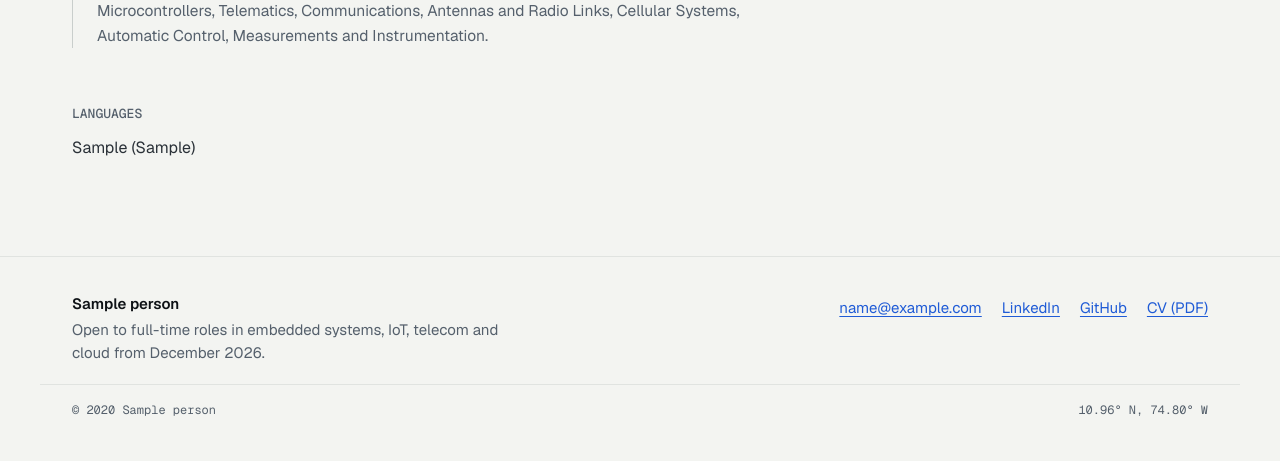
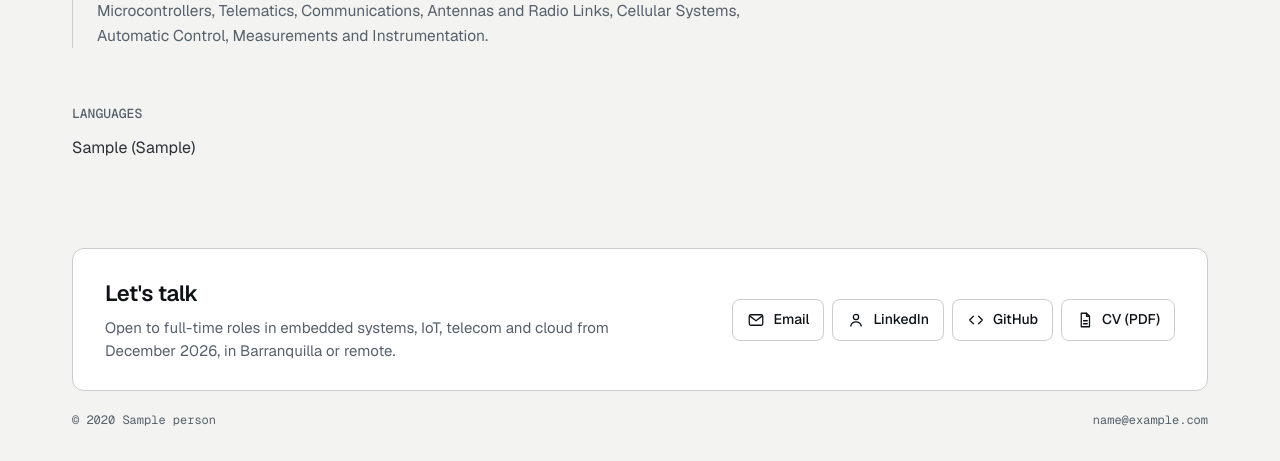
Before and after one commit to andresjsaco-sudo/my-life, a Node project: template views/career.hbs in a window 1280 px wide. Shown: the part 636-1097 px from the top of the page. Before the commit the page ends 1052 px from the top, so only its background shows below. Run offline with Node 20 templates, Linux system fonts and the light colour scheme; the template is opened without the code that fills it: most values are stand-ins (such as "Sample title", 1, 10 or a date in 2020); some libraries are stand-ins or nearby versions.

Commit message:
Fix stale styles with versioned CSS and JS, bring back card blocks, add icon footer
- Asset URLs carry the deploy commit (?v=...) so browsers never mix new HTML with old CSS
- Home: selected work as compact cards with specs, skills in a single bordered panel
- Footer: contact card with Email, LinkedIn, GitHub and CV icon buttons

Co-Authored-By: Claude Opus 5.5 <noreply@anthropic.com>
Claude-Session: https://claude.ai/code/session_01Hmv7xWPZZKWWbw3gYsHQTA

```diff
--- a/public/css/style.css
+++ b/public/css/style.css
@@ -476,3 +476,38 @@ a.more-title:hover { color: var(--accent); }
   .readout-line { margin-top: 56px; }
   .hero-map { top: -20px; right: -30%; width: 100%; }
 }
+
+/* ── v4: blocks back, small avatar, footer with icons ───────────────────────── */
+.home { max-width: var(--max); margin-left: auto; margin-right: auto; }
+@media (min-width: 1264px) { .home { margin-left: auto; } }
+.bio { max-width: 700px; }
+.block-head { display: flex; flex-wrap: wrap; align-items: baseline; justify-content: space-between; gap: 8px 16px; }
+.block-head .more-link { margin-top: 0; font-family: var(--mono); font-size: 12.5px; }
+.minicards { margin: 16px 0 0; padding: 0; list-style: none; display: grid; grid-template-columns: repeat(auto-fit, minmax(min(420px, 100%), 1fr)); gap: 14px; }
+.minicard { display: flex; flex-direction: column; height: 100%; overflow: hidden; border: 1px solid var(--line-2); border-radius: var(--radius); background: var(--surface); text-decoration: none; transition: border-color .2s ease, transform .2s ease; }
+.minicard:hover { border-color: var(--accent); transform: translateY(-2px); }
+.mini-specs { margin: 0; display: grid; grid-template-columns: repeat(3, minmax(0, 1fr)); border-bottom: 1px solid var(--line); }
+.mini-specs div { padding: 10px 14px; }
+.mini-specs div + div { border-left: 1px solid var(--line); }
+.mini-specs dt { font-family: var(--mono); font-size: 10.5px; color: var(--muted); }
+.mini-specs dd { margin: 2px 0 0; font-family: var(--mono); font-size: 16px; color: var(--accent); }
+.mini-body { display: flex; flex-direction: column; gap: 5px; padding: 14px 16px 16px; }
+.mini-meta { font-family: var(--mono); font-size: 11.5px; color: var(--muted); }
+.mini-title { font-size: 17px; line-height: 1.3; font-weight: 600; }
+.mini-summary { font-size: 14.5px; line-height: 1.55; color: var(--muted); }
+.skill-panel { margin: 16px 0 0; display: grid; grid-template-columns: repeat(auto-fit, minmax(min(420px, 100%), 1fr)); border: 1px solid var(--line-2); border-radius: var(--radius); background: var(--surface); overflow: hidden; }
+.skill-panel div { display: grid; grid-template-columns: 150px minmax(0, 1fr); gap: 4px 16px; padding: 12px 16px; border-bottom: 1px solid var(--line); font-size: 14.5px; line-height: 1.55; }
+.skill-panel dt { font-weight: 500; }
+.skill-panel dd { margin: 0; color: var(--muted); }
+@media (max-width: 600px) { .skill-panel div { grid-template-columns: minmax(0, 1fr); } }
+
+.footer-card { display: flex; flex-wrap: wrap; align-items: center; justify-content: space-between; gap: 20px 40px; padding: 28px 32px; border: 1px solid var(--line-2); border-radius: 12px; background: var(--surface); }
+.footer-main { flex: 1 1 360px; }
+.footer-name { font-size: 22px; font-weight: 600; letter-spacing: -0.02em; }
+.footer-line { margin-top: 6px; font-size: 15px; line-height: 1.55; color: var(--muted); max-width: 54ch; }
+.footer-links { display: flex; flex-wrap: wrap; gap: 8px; margin: 0; padding: 0; list-style: none; }
+.footer-links .icon-link { display: inline-flex; align-items: center; gap: 8px; min-height: 42px; padding: 0 14px; border: 1px solid var(--line-2); border-radius: 8px; font-size: 14px; font-weight: 500; color: var(--ink) !important; text-decoration: none; transition: border-color .2s ease, color .2s ease; }
+.icon-link:hover { border-color: var(--accent); color: var(--accent) !important; }
+.icon-link svg { width: 18px; height: 18px; fill: none; stroke: currentColor; stroke-width: 1.7; stroke-linecap: round; stroke-linejoin: round; }
+.footer-base { margin-top: 20px; border-top: 0; padding-top: 0; }
+.footer { border-top: 0; margin-top: 88px; }
--- a/server.js
+++ b/server.js
@@ -50,6 +50,9 @@ app.set('view engine', 'hbs');
 app.set('views', path.join(__dirname, 'views'));
 
 // Static files
+// Cache-busting version for CSS and JS: changes on every deploy.
+const ASSET_VERSION = (process.env.VERCEL_GIT_COMMIT_SHA || Date.now().toString(36)).slice(0, 8);
+app.use((req, res, next) => { res.locals.v = ASSET_VERSION; next(); });
 app.use(express.static(path.join(__dirname, 'public'), { maxAge: '1h' }));
 
 // ── Data ──────────────────────────────────────────────────────────────────────
--- a/views/layouts/main.hbs
+++ b/views/layouts/main.hbs
@@ -18,14 +18,14 @@
   <link rel="preconnect" href="https://fonts.googleapis.com" />
   <link rel="preconnect" href="https://fonts.gstatic.com" crossorigin />
   <link href="https://fonts.googleapis.com/css2?family=Geist:wght@400;500;600;700&family=Geist+Mono:wght@400;500&display=swap" rel="stylesheet" />
-  <link rel="stylesheet" href="/css/style.css" />
-  <script src="/js/theme.js"></script>
+  <link rel="stylesheet" href="/css/style.css?v={{v}}" />
+  <script src="/js/theme.js?v={{v}}"></script>
 </head>
 <body>
   <a href="#main" class="skip-link">Skip to content</a>
   {{> header}}
   {{{body}}}
   {{> footer}}
-  <script src="/js/main.js" defer></script>
+  <script src="/js/main.js?v={{v}}" defer></script>
 </body>
 </html>
--- a/views/partials/footer.hbs
+++ b/views/partials/footer.hbs
@@ -1,15 +1,17 @@
 <footer class="footer" id="contact">
-  <div class="wrap footer-inner">
-    <div class="footer-main">
-      <p class="footer-name">{{person.name}}</p>
-      <p class="footer-line">Open to full-time roles in embedded systems, IoT, telecom and cloud from December 2026.</p>
+  <div class="wrap">
+    <div class="footer-card">
+      <div class="footer-main">
+        <p class="footer-name">Let's talk</p>
+        <p class="footer-line">Open to full-time roles in embedded systems, IoT, telecom and cloud from December 2026, in Barranquilla or remote.</p>
+      </div>
+      <ul class="footer-links">
+        <li><a href="mailto:{{person.email}}" class="icon-link"><svg viewBox="0 0 24 24" aria-hidden="true"><rect x="3" y="5" width="18" height="14" rx="2" /><path d="M3.5 6.5 12 13l8.5-6.5" /></svg>Email</a></li>
+        <li><a href="{{person.linkedin}}" class="icon-link" target="_blank" rel="noopener noreferrer"><svg viewBox="0 0 24 24" aria-hidden="true"><circle cx="12" cy="8" r="3.5" /><path d="M5 20c.8-3.6 3.6-5.5 7-5.5s6.2 1.9 7 5.5" /></svg>LinkedIn</a></li>
+        <li><a href="{{person.github}}" class="icon-link" target="_blank" rel="noopener noreferrer"><svg viewBox="0 0 24 24" aria-hidden="true"><path d="M8.5 7 3.5 12l5 5M15.5 7l5 5-5 5" /></svg>GitHub</a></li>
+        <li><a href="{{person.cv}}" class="icon-link"><svg viewBox="0 0 24 24" aria-hidden="true"><path d="M7 3h7l4 4v14H7z" /><path d="M14 3v4h4M10 13h5M10 17h5" /></svg>CV (PDF)</a></li>
+      </ul>
     </div>
-    <ul class="footer-links">
-      <li><a href="mailto:{{person.email}}">{{person.email}}</a></li>
-      <li><a href="{{person.linkedin}}" target="_blank" rel="noopener noreferrer">LinkedIn</a></li>
-      <li><a href="{{person.github}}" target="_blank" rel="noopener noreferrer">GitHub</a></li>
-      <li><a href="{{person.cv}}">CV (PDF)</a></li>
-    </ul>
   </div>
-  <div class="wrap footer-base"><span>&copy; {{person.year}} {{person.name}}</span><span>10.96° N, 74.80° W</span></div>
+  <div class="wrap footer-base"><span>&copy; {{person.year}} {{person.name}}</span><span>{{person.email}}</span></div>
 </footer>
```
Also changed, not shown: views/index.hbs (+12 -7 lines).
